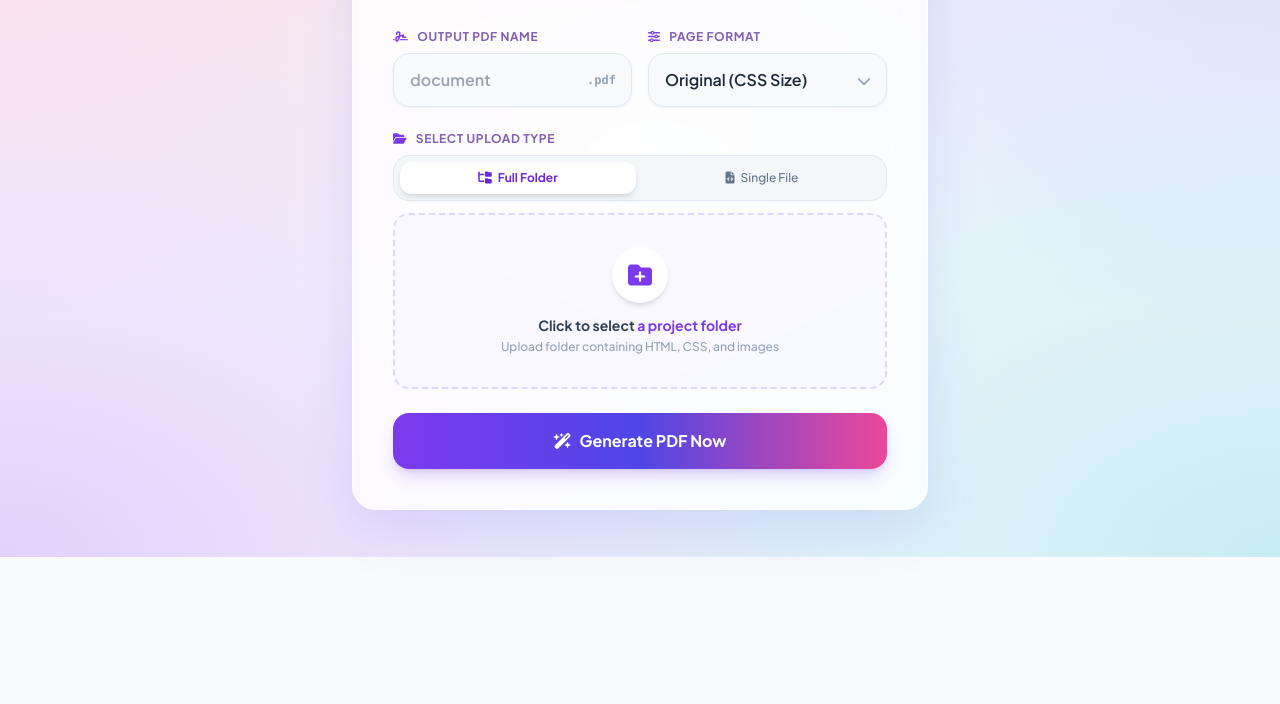
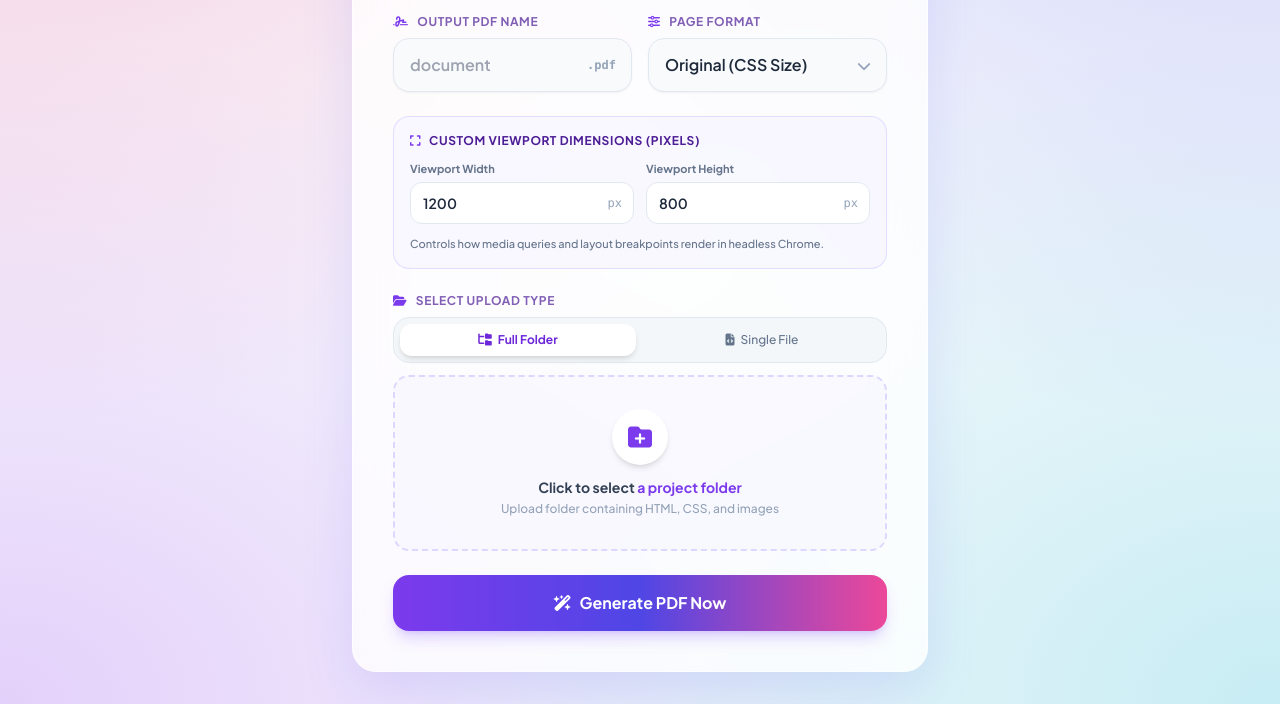
Before and after one commit to PrashantkumarWebDeveloper/html-to-pdf-converter, a website: page public/index.html in a window 1280 px wide. Shown: the part 243-947 px from the top of the page. Before the commit the page ends 800 px from the top, so only its background shows below. Drawn offline with nearby package versions, Linux system fonts and the light colour scheme.

Commit message:
Added viewport selection option for original size printing

```diff
--- a/public/index.html
+++ b/public/index.html
@@ -77,6 +77,31 @@
                         </div>
                     </div>
                 </div>
+            </div>
+
+            <!-- Custom Viewport Inputs (Appears only when 'Original' is selected) -->
+            <div x-show="format === 'Original'" x-transition class="w-full p-4 bg-violet-50/60 border border-violet-200/80 rounded-2xl space-y-3">
+                <div class="flex items-center space-x-2 text-violet-900 font-bold text-xs uppercase tracking-wider">
+                    <i class="fa-solid fa-expand text-violet-600"></i>
+                    <span>Custom Viewport Dimensions (Pixels)</span>
+                </div>
+                <div class="grid grid-cols-2 gap-3">
+                    <div>
+                        <label class="block text-[11px] font-bold text-slate-500 mb-1">Viewport Width</label>
+                        <div class="relative">
+                            <input type="number" x-model.number="viewportWidth" placeholder="1200" min="300" max="3840" class="w-full pl-3 pr-8 py-2.5 bg-white border border-slate-200 rounded-xl text-slate-800 font-semibold text-sm focus:ring-2 focus:ring-violet-500 focus:outline-none">
+                            <span class="absolute right-3 top-1/2 -translate-y-1/2 text-xs font-mono text-slate-400">px</span>
+                        </div>
+                    </div>
+                    <div>
+                        <label class="block text-[11px] font-bold text-slate-500 mb-1">Viewport Height</label>
+                        <div class="relative">
+                            <input type="number" x-model.number="viewportHeight" placeholder="800" min="300" max="3840" class="w-full pl-3 pr-8 py-2.5 bg-white border border-slate-200 rounded-xl text-slate-800 font-semibold text-sm focus:ring-2 focus:ring-violet-500 focus:outline-none">
+                            <span class="absolute right-3 top-1/2 -translate-y-1/2 text-xs font-mono text-slate-400">px</span>
+                        </div>
+                    </div>
+                </div>
+                <p class="text-[11px] text-slate-500 font-medium">Controls how media queries and layout breakpoints render in headless Chrome.</p>
             </div>
 
             <!-- Upload Mode Switcher Tabs -->
@@ -193,6 +218,8 @@
                 uploadMode: 'folder',
                 pdfName: '',
                 format: 'Original',
+                viewportWidth: 1200,   // Default desktop width
+                viewportHeight: 800,
                 files: [],
                 badgeText: '',
                 isHovered: false,
@@ -242,6 +269,8 @@
                     const formData = new FormData();
                     formData.append('pdfFormat', this.format);
                     formData.append('pdfName', this.pdfName || 'document');
+                    formData.append('viewportWidth', this.viewportWidth || 1200);
+                    formData.append('viewportHeight', this.viewportHeight || 800);
 
                     // Append files AND send relative paths as a parallel array/property
                     this.files.forEach(file => {
```
Also changed, not shown: server.js (+20 -3 lines).
